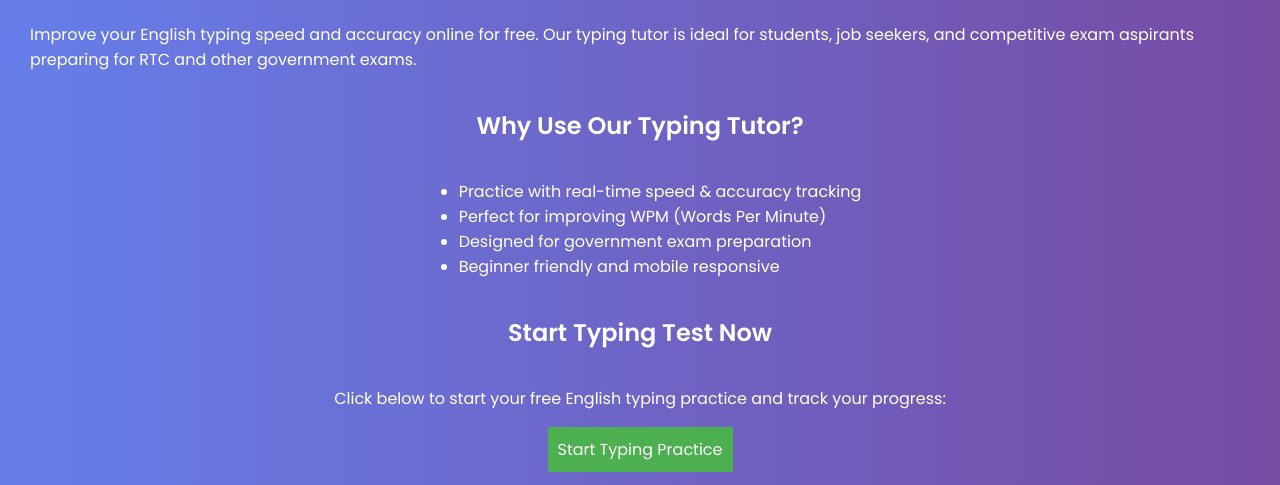
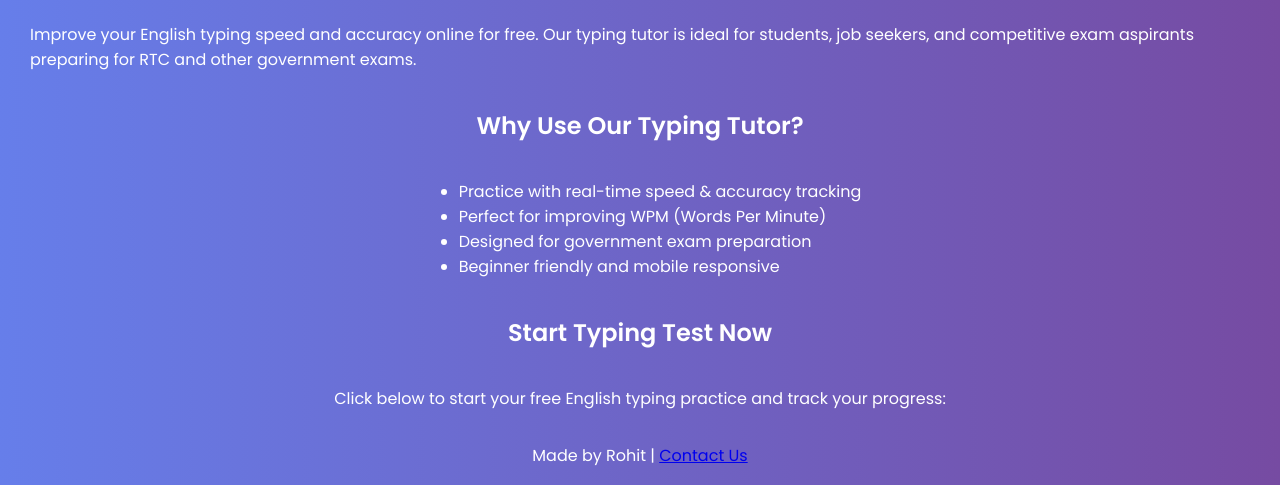
Before and after one commit to Rohitjjn/Typing-practice, a plain HTML site: page index.html in a window 1280 px wide. Shown: the part 113-598 px from the top of the page. Drawn offline with Linux system fonts and the light colour scheme.

Commit message:
Update index.html

```diff
--- a/index.html
+++ b/index.html
@@ -24,7 +24,6 @@
 
   <h2>Start Typing Test Now</h2>
   <p>Click below to start your free English typing practice and track your progress:</p>
-  <a href="#start" style="padding: 10px; background: #4CAF50; color: white; text-decoration: none;">Start Typing Practice</a>
 
   <footer>
     <p>Made by Rohit | <a href="mailto:your-email@example.com">Contact Us</a></p>
```
